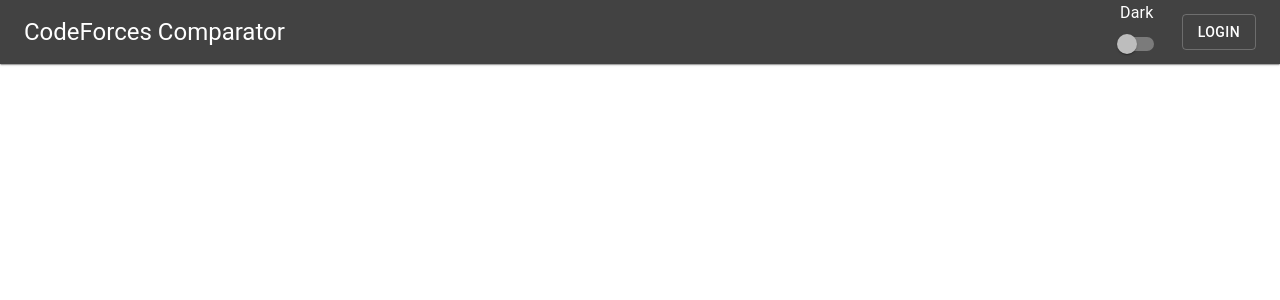
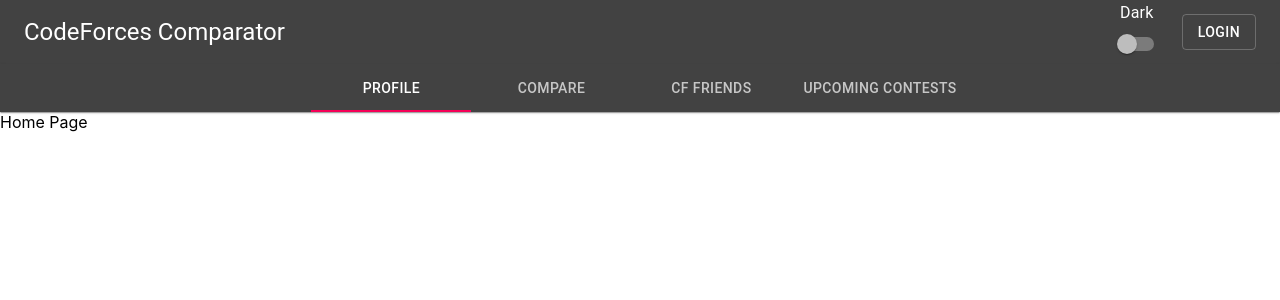
Before and after one commit to rkas123/CodeForces-Comparator-Frontend, a React (Create React App) app: page / in a window 1280 px wide. Shown: the top 300 px of the page. Built offline with nearby package versions, Linux system fonts and the light colour scheme.

Commit message:
Added Tabs and New Components

```diff
--- a/src/App.js
+++ b/src/App.js
@@ -1,10 +1,12 @@
 import React from "react";
 import Header from "./components/Header/Header.js";
+import Tabs from "./components/Tabs/Tabs.js";
 
 function App() {
   return (
     <>
       <Header />
+      <Tabs />
     </>
   );
 }
--- /dev/null
+++ b/src/actions/selectedTab.js
@@ -0,0 +1,10 @@
+import { TOGGLE_TAB } from "../constants/actionTypes.js";
+
+export const selectedTab = (value) => {
+  return {
+    type: TOGGLE_TAB,
+    payload: {
+      tabIndex: value,
+    },
+  };
+};
--- /dev/null
+++ b/src/components/Friends/Friends.js
@@ -0,0 +1,7 @@
+import React from "react";
+
+const Friends = () => {
+  return <div>Friends</div>;
+};
+
+export default Friends;
--- a/src/components/Header/Header.js
+++ b/src/components/Header/Header.js
@@ -18,14 +18,14 @@
 const Header = () => {
   const dispatch = useDispatch();
 
-  const darkMode = useSelector((state) => {
-    return state.theme;
-  });
+  const darkMode = useSelector((state) => state.theme);
   const themeToggle = () => {
     dispatch(toggleTheme());
   };
+  console.log("Header", darkMode);
   return (
-    <ThemeProvider theme={darkMode ? darkTheme : lightTheme}>
+    <ThemeProvider theme={darkMode === 1 ? darkTheme : lightTheme}>
+      {console.log(darkMode)}
       <Paper square>
         <Toolbar position="static">
           <Grid
--- /dev/null
+++ b/src/components/Home/Home.js
@@ -0,0 +1,7 @@
+import React from "react";
+
+const Home = () => {
+  return <div>Home Page</div>;
+};
+
+export default Home;
--- /dev/null
+++ b/src/components/Random/Random.js
@@ -0,0 +1,7 @@
+import React from "react";
+
+const Random = () => {
+  return <div>Random Page</div>;
+};
+
+export default Random;
--- /dev/null
+++ b/src/components/Tabs/Tabs.js
@@ -0,0 +1,40 @@
+import React from "react";
+import { Paper, Tabs, Tab } from "@material-ui/core";
+import Home from "../Home/Home.js";
+import Random from "../Random/Random.js";
+import Friends from "../Friends/Friends.js";
+import Upcoming from "../Upcoming/Upcoming.js";
+import { useSelector, useDispatch } from "react-redux";
+import { selectedTab } from "../../actions/selectedTab.js";
+import { ThemeProvider } from "@material-ui/core/styles";
+import darkTheme from "../../themes/darkTheme.js";
+import lightTheme from "../../themes/lightTheme.js";
+
+const TabComp = () => {
+  const dispatch = useDispatch();
+  const darkMode = useSelector((state) => state.theme);
+  const value = useSelector((state) => state.tab);
+  const handleChange = (event, newValue) => {
+    dispatch(selectedTab(newValue));
+  };
+  return (
+    <>
+      <ThemeProvider theme={darkMode === 1 ? darkTheme : lightTheme}>
+        <Paper square>
+          <Tabs value={value} onChange={handleChange} centered>
+            <Tab label="PROFILe" />
+            <Tab label="compare" />
+            <Tab label="CF friends" />
+            <Tab label="Upcoming Contests" />
+          </Tabs>
+        </Paper>
+      </ThemeProvider>
+      {value === 0 && <Home />}
+      {value === 1 && <Random />}
+      {value === 2 && <Friends />}
+      {value === 3 && <Upcoming />}
+    </>
+  );
+};
+
+export default TabComp;
--- /dev/null
+++ b/src/components/Upcoming/Upcoming.js
@@ -0,0 +1,7 @@
+import React from "react";
+
+const Upcoming = () => {
+  return <div>Future Contests</div>;
+};
+
+export default Upcoming;
--- a/src/constants/actionTypes.js
+++ b/src/constants/actionTypes.js
@@ -1 +1,2 @@
 export const TOGGLE_THEME = "TOGGLE_THEME";
+export const TOGGLE_TAB = "TOGGLE_TAB";
--- a/src/reducers/rootReducer.js
+++ b/src/reducers/rootReducer.js
@@ -1,6 +1,7 @@
 import { combineReducers } from "redux";
 import themeReducer from "./themeReducer.js";
-
+import tabReducer from "./tabReducer.js";
 export default combineReducers({
   theme: themeReducer,
+  tab: tabReducer,
 });
--- /dev/null
+++ b/src/reducers/tabReducer.js
@@ -0,0 +1,12 @@
+import { TOGGLE_TAB } from "../constants/actionTypes.js";
+
+const tabReducer = (state = 0, action) => {
+  switch (action.type) {
+    case TOGGLE_TAB:
+      return action.payload.tabIndex;
+    default:
+      return state;
+  }
+};
+
+export default tabReducer;
--- a/src/reducers/themeReducer.js
+++ b/src/reducers/themeReducer.js
@@ -3,7 +3,7 @@
 const themeReducer = (state = 1, action) => {
   switch (action.type) {
     case TOGGLE_THEME:
-      return !state;
+      return (state + 1) % 2;
     default:
       return state;
   }
```
